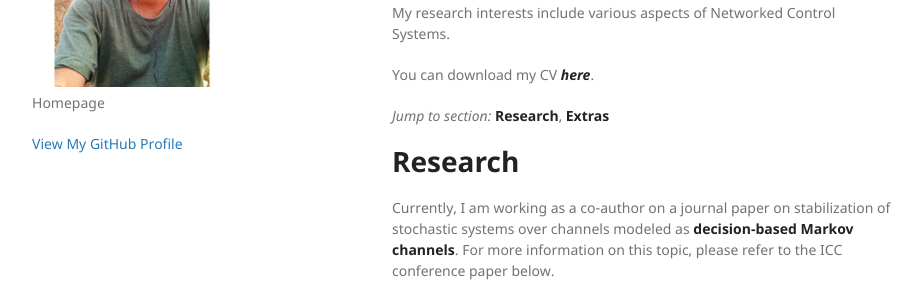
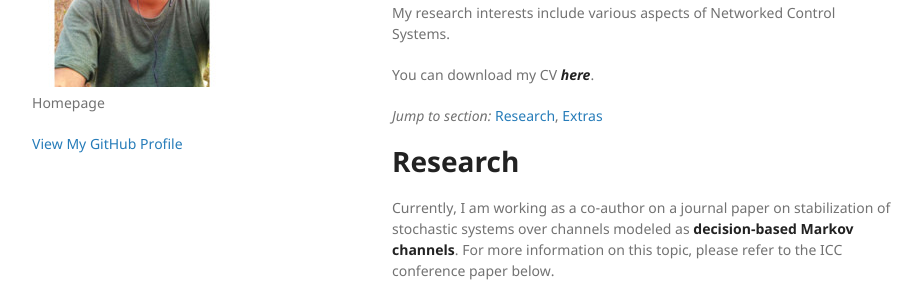
Before and after one commit to shourya01/shourya01.github.io, a Jekyll site: the page built from index.md, in a window 1280 px wide. Shown: the part 222-522 px from the top of the page, without its empty margins (178-1101 px from the left). Built offline with Jekyll 4.4.1, drawn with Linux system fonts in a browser that asks for light colours.

```diff
--- a/index.md
+++ b/index.md
@@ -14,7 +14,7 @@ My research interests include various aspects of Networked Control Systems.
 
 You can download my CV [_**here**_](./shourya_bose_curr_vitae.pdf).
 
-_Jump to section:_ [**Research**](#research), [**Extras**](#extras)
+_Jump to section:_ [Research](#research), [Extras](#extras)
 
 # Research
 
```
